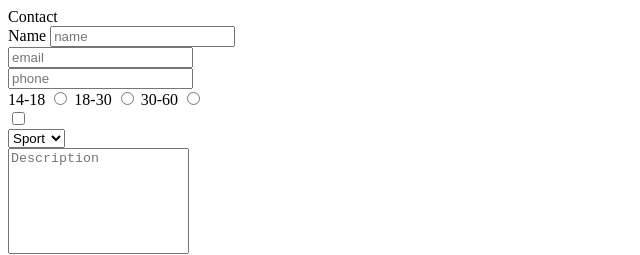
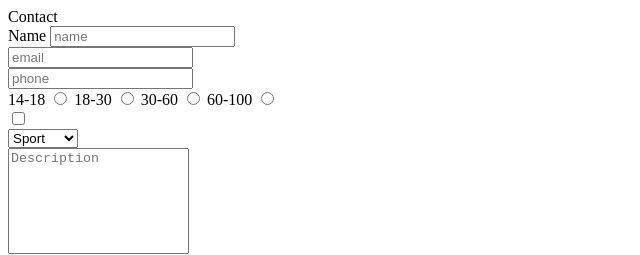
Before and after one commit to iraromanko/HW_lesson5, a plain HTML site: page contact.html in a window 1280 px wide. Shown: the top 255 px of the page, 0-640 px from the left. Drawn offline with Linux system fonts and the light colour scheme.

```diff
--- a/contact.html
+++ b/contact.html
@@ -52,6 +52,10 @@
             30-60
             <input type="radio" name="age" value="large">
         </label>
+        <label>
+            60-100
+            <input type="radio" name="age" value="extra-large">
+        </label>
     </div>
          <input type="checkbox">
     <div>
@@ -62,6 +66,7 @@
             <option value="sport">Sport</option>
             <option value="music">Music</option>
             <option value="news">News</option>
+            <option value="fashion">Fashion</option>
         </select>
     </div>
     <div>
```
